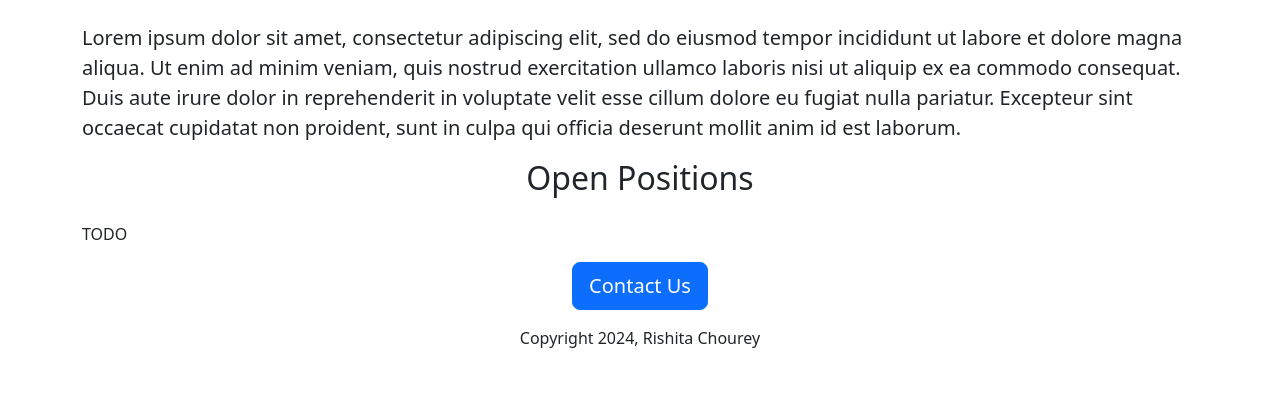
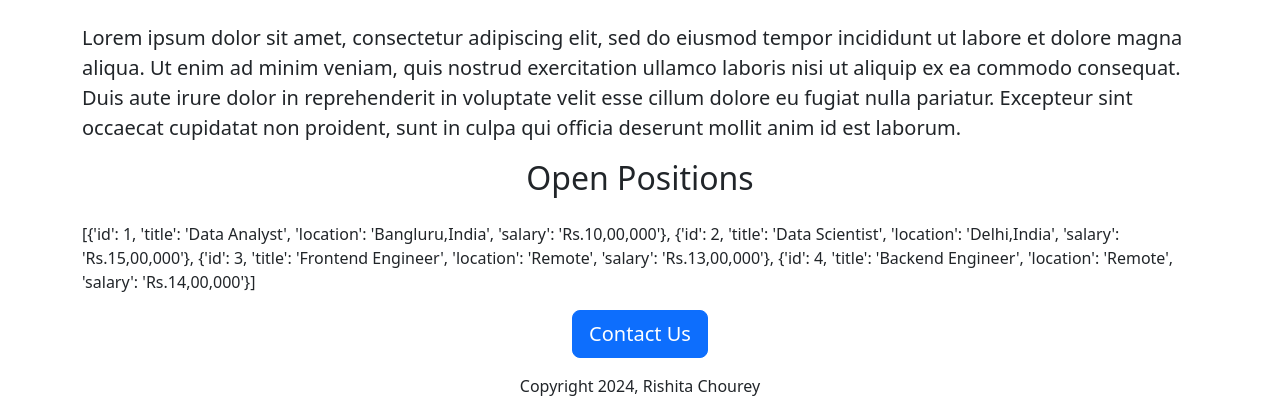
Before and after one commit to RishitaChourey/careers-website, a Flask app: page / in a window 1280 px wide. Shown: the part 527-941 px from the top of the page. Before the commit the page ends 875 px from the top, so only its background shows below. Run offline with Flask 3, Linux system fonts and the light colour scheme.

Commit message:
Passing data list to html

```diff
--- a/app.py
+++ b/app.py
@@ -1,8 +1,35 @@
 from flask import Flask, render_template
 app=Flask(__name__)#object of class
+JOBS=[
+  {
+    'id':1,
+    'title':'Data Analyst',
+    'location':'Bangluru,India',
+    'salary':'Rs.10,00,000'
+  },
+  {
+    'id':2,
+    'title':'Data Scientist',
+    'location':'Delhi,India',
+    'salary':'Rs.15,00,000'
+  },
+  {
+    'id':3,
+    'title':'Frontend Engineer',
+    'location':'Remote',
+    'salary':'Rs.13,00,000'
+  },
+  {
+    'id':4,
+    'title':'Backend Engineer',
+    'location':'Remote',
+    'salary':'Rs.14,00,000'
+  }
+]
 @app.route("/")
 def first():
-  return render_template('home.html')
+  return render_template('home.html',
+                         jobs=JOBS)
 
 if __name__=="__main__":
   app.run(host='0.0.0.0',debug=True)
--- a/templates/home.html
+++ b/templates/home.html
@@ -21,7 +21,9 @@
         <h2 class="text-center mt-2 mb-4">About Us</h2>
         <p class="lead" >Lorem ipsum dolor sit amet, consectetur adipiscing elit, sed do eiusmod tempor incididunt ut labore et dolore magna aliqua. Ut enim ad minim veniam, quis nostrud exercitation ullamco laboris nisi ut aliquip ex ea commodo consequat. Duis aute irure dolor in reprehenderit in voluptate velit esse cillum dolore eu fugiat nulla pariatur. Excepteur sint occaecat cupidatat non proident, sunt in culpa qui officia deserunt mollit anim id est laborum.</p>
         <h2 class="text-center mt-2 mb-4">Open Positions </h2>
-        <p class="body-text">TODO</p>
+        <p>
+            {{jobs}}
+        </p>
         <div class="text-center">
             <a class="btn btn btn-primary btn-lg" href="#" role="button">Contact Us</a>
             <p class="mt-3">Copyright 2024, Rishita Chourey</p>
```
